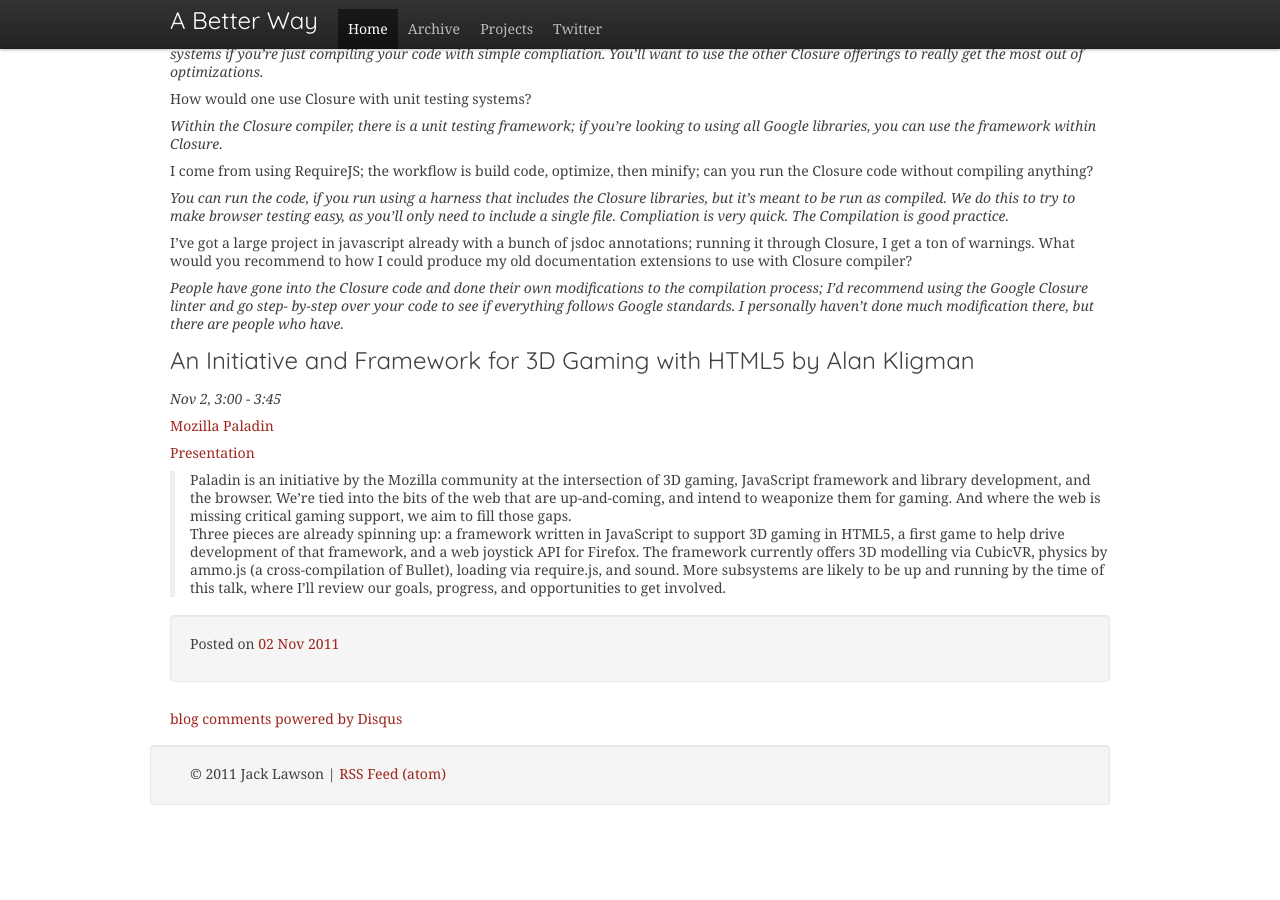
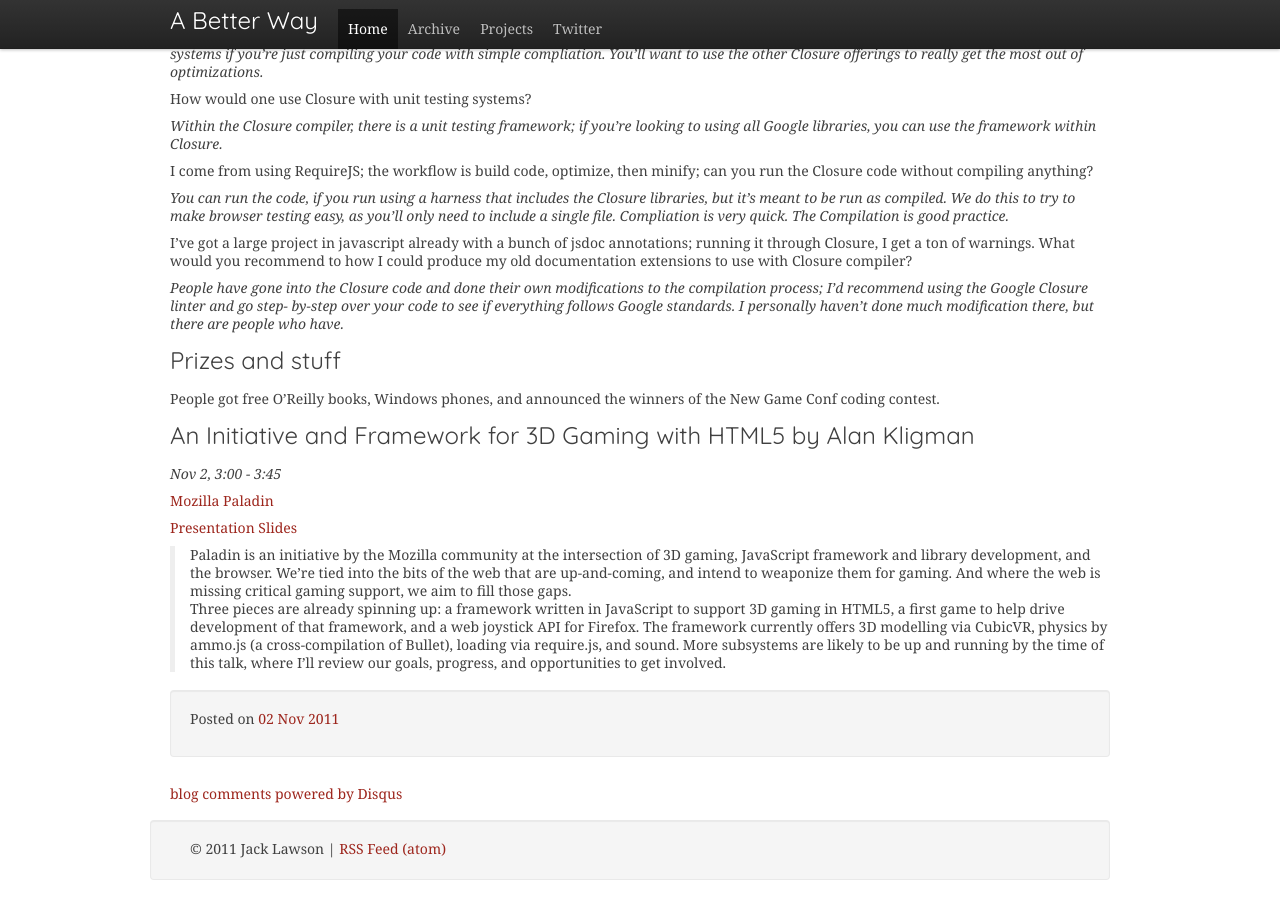
Before and after one commit to ajacksified/ajacksified.github.com, a Jekyll site: the page built from _posts/2011-11-02-new-game-conf-liveblog-2.markdown, in a window 1280 px wide and 900 px high, scrolled down 11564 px. Built offline with Jekyll 4.4.1, drawn with Linux system fonts in a browser that asks for light colours; nearby versions of some CDN libraries; some web fonts are replaced; Markdown is read by kramdown in place of the engine named in the settings; comment, search, counter and statistics services are not loaded; before the commit the page ends 12389 px from its top, so only the background shows below that.

Commit message:
Day 2 - Richard Anaya

```diff
--- a/_posts/2011-11-02-new-game-conf-liveblog-2.markdown
+++ b/_posts/2011-11-02-new-game-conf-liveblog-2.markdown
@@ -661,12 +661,16 @@
 by-step over your code to see if everything follows Google standards. I
 personally haven't done much modification there, but there are people who have.*
 
+## Prizes and stuff
+People got free O'Reilly books, Windows phones, and announced the winners of
+the New Game Conf coding contest.
+
 ## An Initiative and Framework for 3D Gaming with HTML5 by Alan Kligman
 *Nov 2, 3:00 - 3:45*
 
 [Mozilla Paladin](https://wiki.mozilla.org/Paladin)
 
-[Presentation](https://github.com/benrito/paladin_presentations/blob/master/Paladin_NewGame.pdf)
+[Presentation Slides](https://github.com/benrito/paladin_presentations/blob/master/Paladin_NewGame.pdf)
 
 > Paladin is an initiative by the Mozilla community at the intersection of 3D
 > gaming, JavaScript framework and library development, and the browser. We're
```
